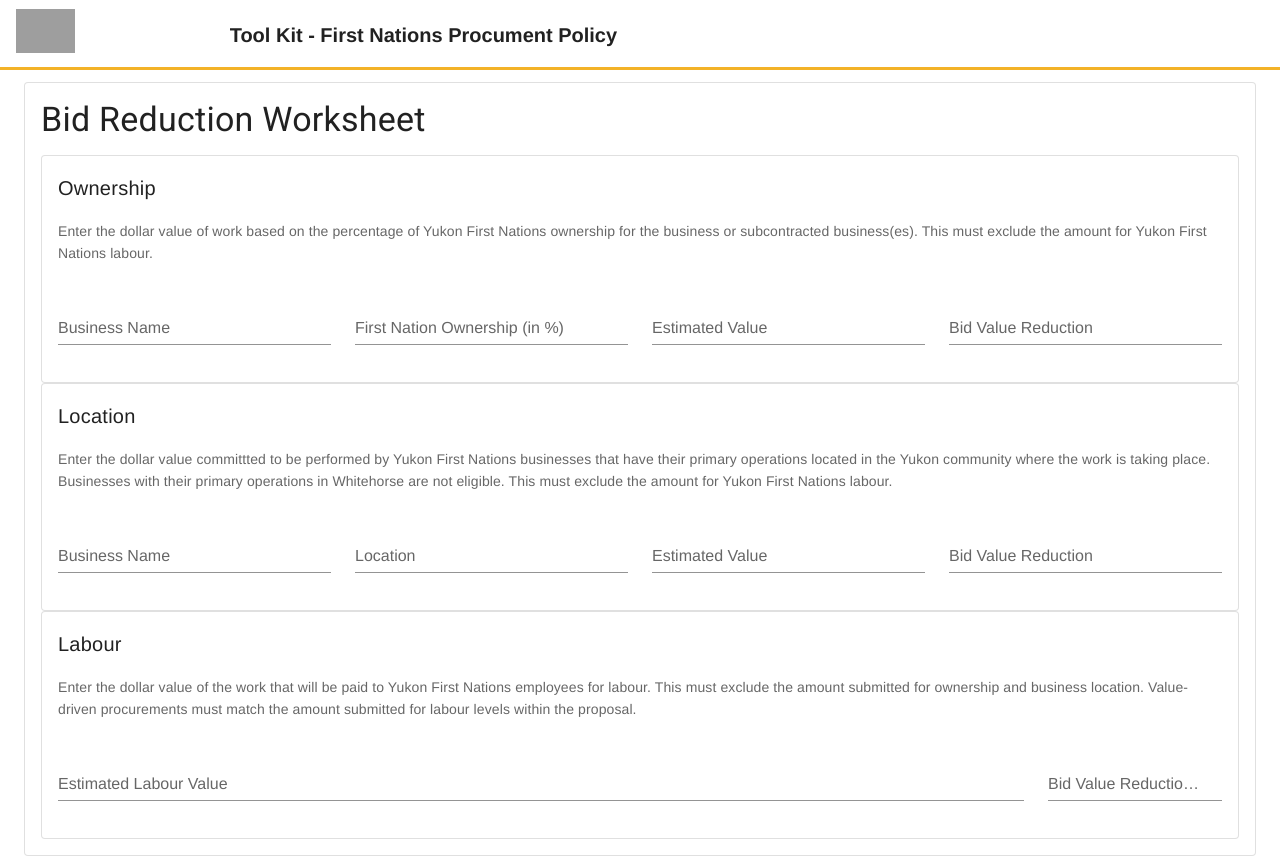
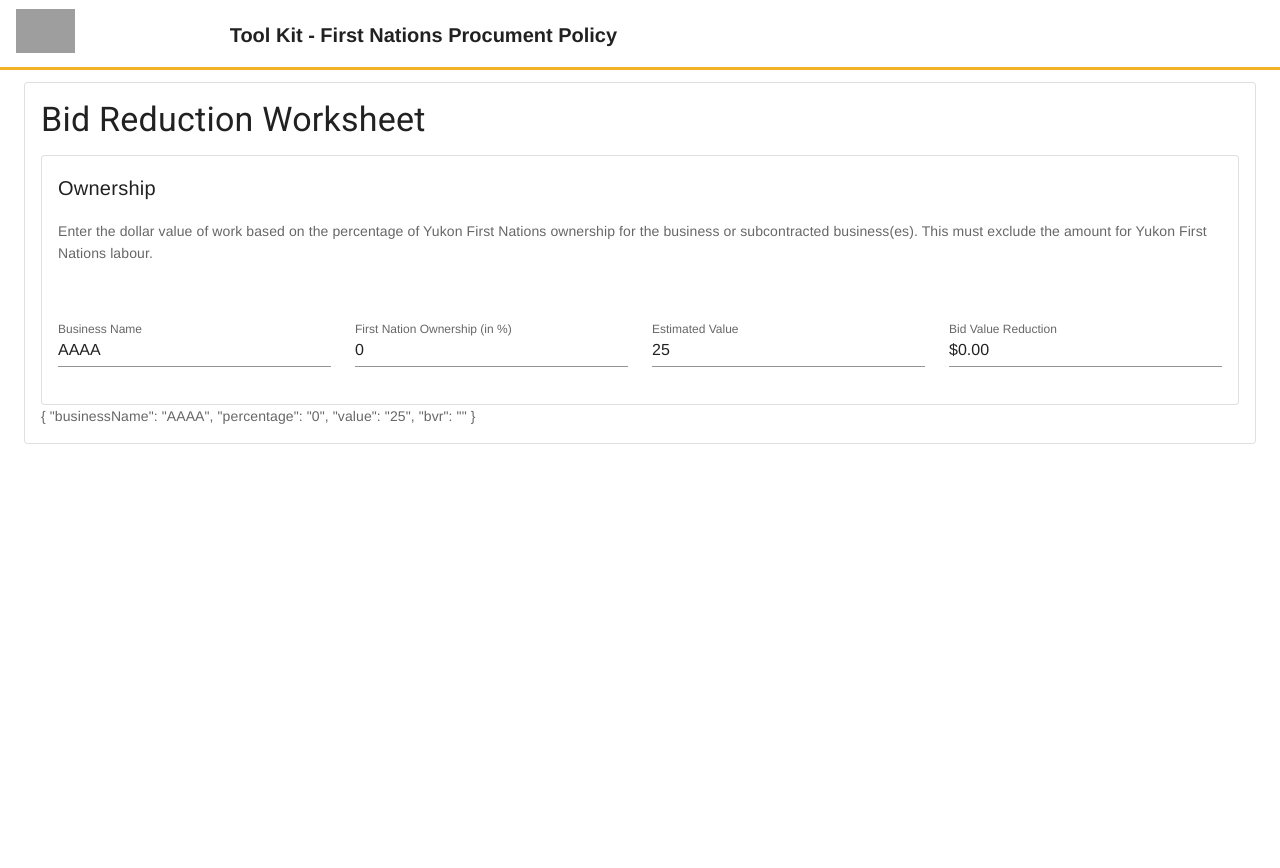
Before and after one commit to ryanjagar/bid-value-reduction-worksheet, a Vue app: page / in a window 1280 px wide. After the commit the page ends 800 px from the top, so only its background shows below. Built offline with nearby package versions, Linux system fonts and the light colour scheme; grey boxes are pictures that could not be loaded.

Commit message:
two way binding on ownership

```diff
--- a/src/components/fnBVR/fnBVROwnership.vue
+++ b/src/components/fnBVR/fnBVROwnership.vue
@@ -1,57 +1,73 @@
+
 <template>
   <v-card>
     <v-card-title>Ownership</v-card-title>
     <v-card-text>Enter the dollar value of work based on the percentage of Yukon First Nations ownership for the business or subcontracted business(es). This must exclude the amount for Yukon First Nations labour.</v-card-text>
      <v-card-text>
+       <br />
       <v-row>
         <v-col>
           <v-text-field
-            v-model="ownership.businessName"
-            label= "Business Name">
+            label= "Business Name"
+            v-model="ownership.businessName">
           </v-text-field>
         </v-col>
         <v-col>
           <v-text-field
-            v-model="ownership.percentage"
-            label= "First Nation Ownership (in %)">
+            label= "First Nation Ownership (in %)"
+            v-model="ownership.percentage">
           </v-text-field>
         </v-col>
         <v-col>
           <v-text-field
-            v-model="ownership.value"
-            label= "Estimated Value">
+            label= "Estimated Value"
+            v-model="ownership.value">
           </v-text-field>
         </v-col>
         <v-col>
           <v-text-field
-            v-model= "bvrPercentage"
+            v-model="bvrPercentage"
             label= "Bid Value Reduction">
           </v-text-field>
         </v-col>
-
-
       </v-row>
     </v-card-text>
   </v-card>
-
 </template>
 
 <script>
-
-
 export default {
   name: "fnBVROwnership",
   props:{
+    ownership:
+    {
+      type: Object,
+      default () {
+        return {
+          businessName: "Default",
+          percentage: ""
+        }
+      }
+    }
 
   },
   data: () => ({
-    ownership: {"businessName":"", "percentage": "", "value": "", "bvr": 0},
 
   }),
   methods: {
 
   },
+  watch: {
+    bvrPercentage: function() {
+      console.log('waa')
+      this.ownership.bvr = this.bvrPercentage
+    }
+  },
+  created () {
+
+  },
   computed: {
+
     cleanedValue: function () {
       return Number(this.ownership.value.replaceAll(",", ""))
     },
--- a/src/components/fnBidReductionCalculator.vue
+++ b/src/components/fnBidReductionCalculator.vue
@@ -3,9 +3,18 @@
   <v-card-title class="text-h4" >Bid Reduction Worksheet</v-card-title>
   <v-card-text>
 
-  <fnBVROwnership />
-  <fnBVRLocation />
-  <fnBVRLabour />
+
+
+<fnBVROwnership
+   :ownership.sync='owners[0]'
+   @update:BVR="console.log('boy howdy')"
+  />
+
+{{owners[0]}}
+  <fnBVRLocation
+  v-show="false" />
+  <fnBVRLabour
+  v-show="false" />
   </v-card-text>
 </v-card>
 
@@ -31,11 +40,13 @@ export default {
     // if owner is >= 50 then BVR = 5%
     // if owner is >= 75 then BVR = 10%
     // if owner is >= 100 then BVR = 15%
-    owners: [{"businesName":"", "fnOwnership": "", "value": "", "bvr": "" }],
+    owners: [{"businessName":"AAAA", "percentage": "0", "value": "25", "bvr": "" }],
     locations: [],
+    jack: {"businessName":"AAAA", "percentage": "", "value": "", "bvr": "" },
     labour: {"value": 0, "bvr": 0.05 },
     ownerInstance: {},
-    locationInstance: {}
+    locationInstance: {},
+    businessName: "aName"
     // Location formula
     // If outside Whitehorse and on title
     // BVR += 5%
@@ -46,6 +57,12 @@ export default {
 
   },
   methods: {
+    logIT: function(text) {
+      console.log(text)
+      console.log(`jack before: ${this.jack}`)
+      this.jack = text;
+      console.log(`jack after: ${this.jack}`)
+    }
   },
   computed: {
 
```
